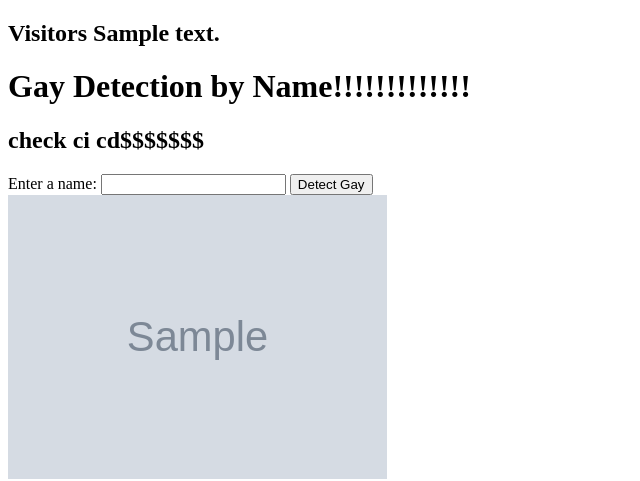
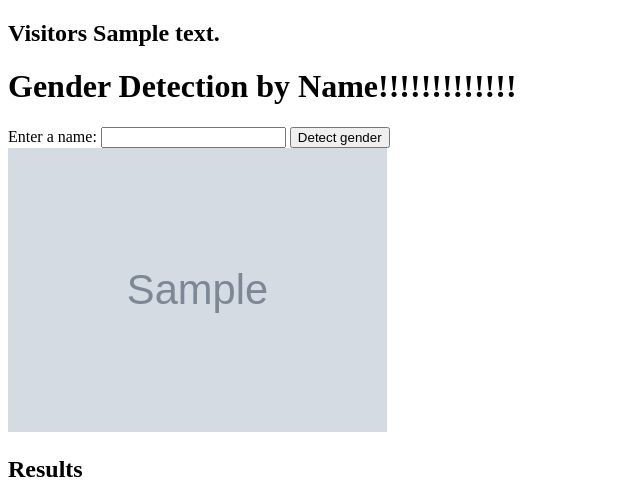
Before and after one commit to sagitab/flaskDBgender, a Flask app: template templates/index.html in a window 1280 px wide. Shown: the top 481 px of the page, without its empty margins (0-640 px from the left). Run offline with Flask 3, Linux system fonts and the light colour scheme; the template is opened without the code that fills it: most values are stand-ins (such as "Sample title", 1, 10 or a date in 2020); grey boxes marked "Sample" are stand-in pictures.

Commit message:
check loki

```diff
--- a/templates/index.html
+++ b/templates/index.html
@@ -3,16 +3,16 @@
 <head>
     <meta charset="UTF-8">
     <meta name="viewport" content="width=device-width, initial-scale=1.0">
-    <title>Gay Detection</title>
+    <title>Gender Detection</title>
 </head>
 <body>
     <h2>Visitors {{ visits }}</h2>
-    <h1>Gay Detection by Name!!!!!!!!!!!!!</h1>
-    <h2>check ci cd$$$$$$$</h2>
+    <h1>Gender Detection by Name!!!!!!!!!!!!!</h1>
+
     <form method="POST" action="/detect_gender">
         <label for="name">Enter a name:</label>
         <input type="text" id="name" name="name" required>
-        <button type="submit">Detect Gay</button>
+        <button type="submit">Detect gender</button>
     </form>
     <img alt="photo" style="height: 30%; width: 30%;"
     src="{{ src }}"/>
```
Also changed, not shown: .github/workflows/main.yml.
